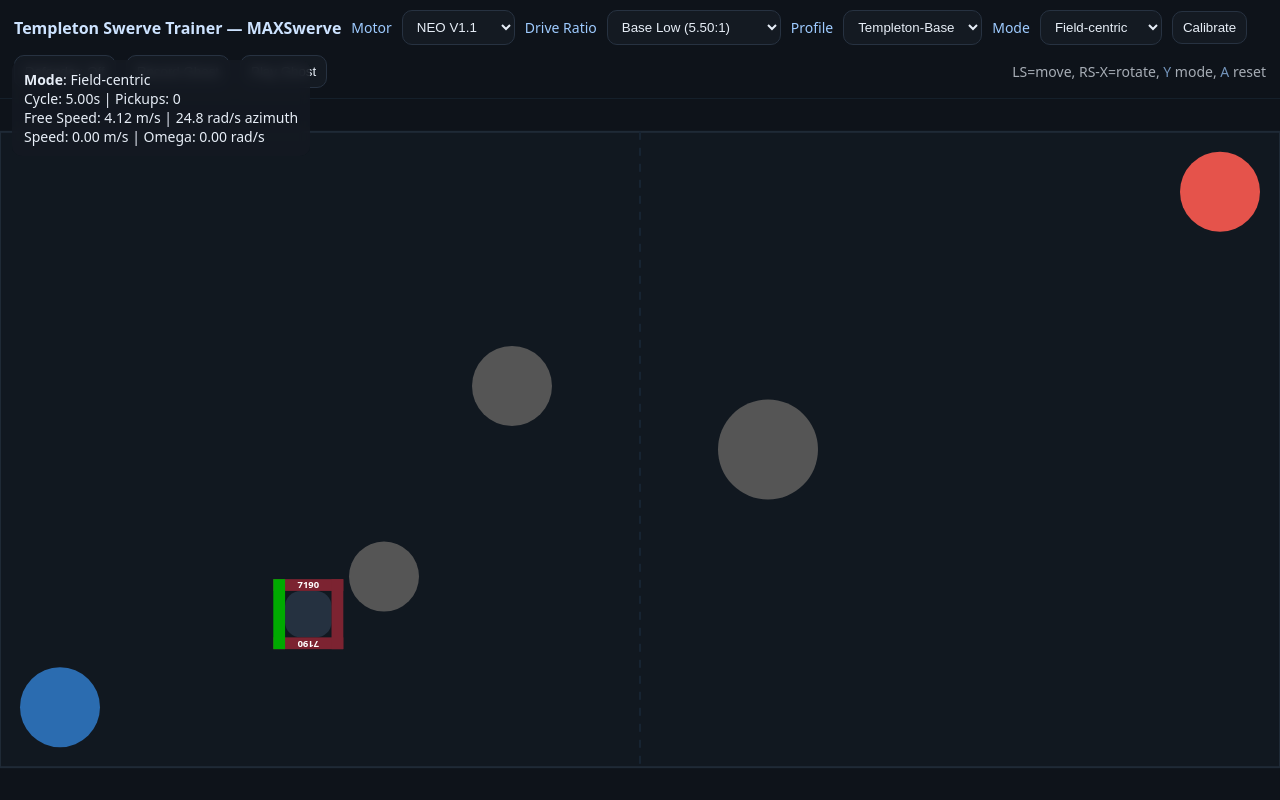
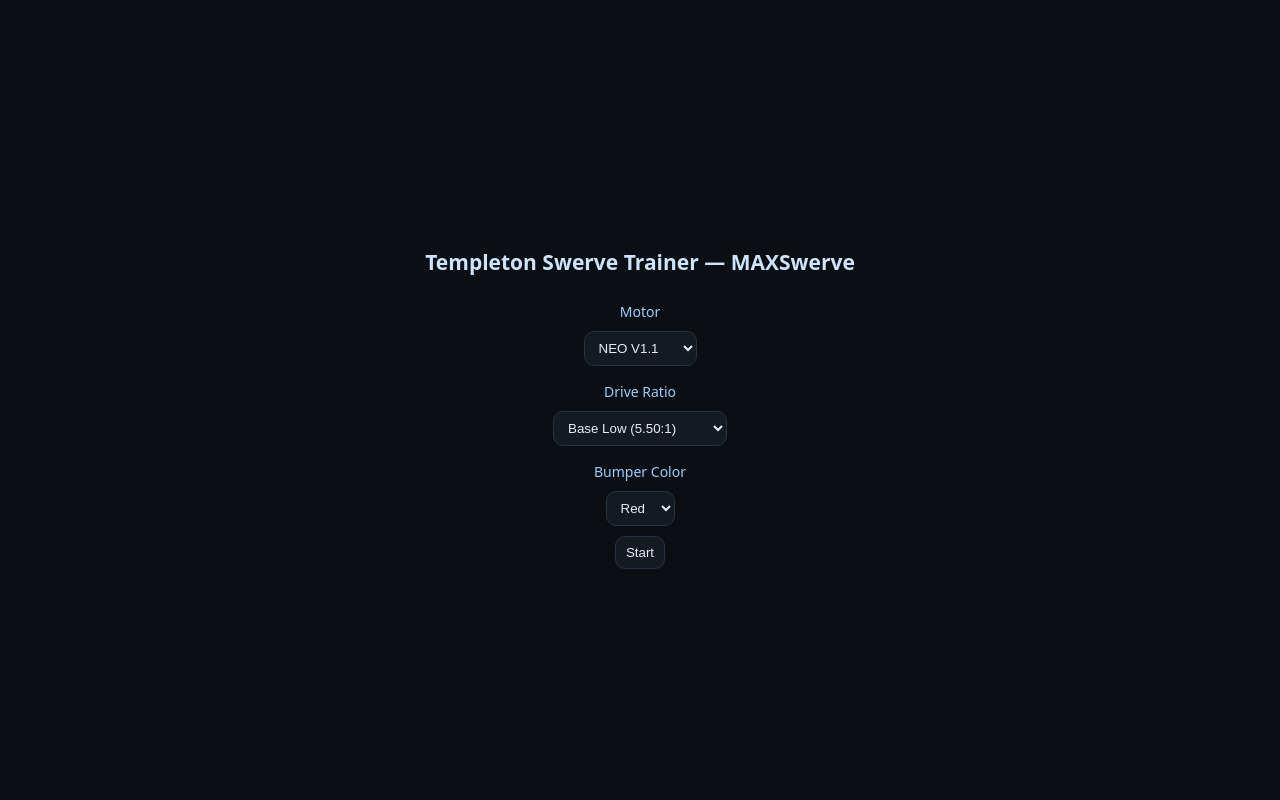
Before and after one commit to Orion-North/swervesim, a plain HTML site: page index.html in a window 1280 px wide. Shown: the top 800 px of the page. Drawn offline with Linux system fonts and the light colour scheme.

Commit message:
Add start screen with bumper selection

```diff
--- a/app.js
+++ b/app.js
@@ -34,6 +34,10 @@ const ui = {
   applyCal: document.getElementById('applyCal'),
   closeCal: document.getElementById('closeCal'),
   toast: document.getElementById('toast'),
+  startScreen: document.getElementById('startScreen'),
+  startBtn: document.getElementById('startBtn'),
+  homeBtn: document.getElementById('homeBtn'),
+  bumperSel: document.getElementById('bumperSel'),
 };
 const field = { Wm: 16.54, Hm: 8.21, pxPerM: 50 };
 let fieldPxW = 0, fieldPxH = 0;
@@ -43,6 +47,7 @@ let gearChart = JSON.parse(document.getElementById('gearChart').textContent);
 let profile = null;
 let motor = 'NEO';
 let driveRatio = 5.50;
+let bumperColor = '#7c2331';
 let lim = { vFree: 4.5, Fmax: 0, Iz: 1, omAzFree: 20 };
 let pose = { x:0, y:0, th: 0 };
 let velCmd = { vx:0, vy:0, om:0 };
@@ -58,6 +63,7 @@ let inputQ = []; let lastY=false, lastA=false;
 let recording = false, recordBuf = [];
 let playing = false, playBuf = [], playIdx = 0, playT0 = 0;
 let defenderOn = false, defender = { x:0, y:0, vmax: 3.0, r: 18 };
+let running = false;
 const clamp = (v,a,b)=> Math.max(a, Math.min(b,v));
 const db = (v,d)=> Math.abs(v)<d ? 0 : (v - Math.sign(v)*d)/(1-d);
 function rotF(vx,vy,ang){ const c=Math.cos(ang), s=Math.sin(ang); return [c*vx - s*vy, s*vx + c*vy]; }
@@ -266,7 +272,7 @@ function drawRobot(x,y,th,ghost){
   ctx.save(); ctx.translate(x,y); ctx.rotate(th);
   ctx.fillStyle = ghost ? '#253140aa' : '#253140';
   roundRectPath(ctx, -frameL/2, -frameW/2, frameL, frameW, 10*fac); ctx.fill();
-  ctx.fillStyle = ghost ? '#7c2331aa' : '#7c2331';
+  ctx.fillStyle = ghost ? bumperColor + 'aa' : bumperColor;
   ctx.fillRect(-outerL/2, -outerW/2, outerL, bpx);
   ctx.fillRect(-outerL/2, outerW/2 - bpx, outerL, bpx);
   ctx.fillRect(outerL/2 - bpx, -outerW/2, bpx, outerW);
@@ -339,11 +345,25 @@ ui.profileSel.onchange = (e)=> setProfile(e.target.value);
 ui.motorSel.onchange = (e)=> setMotor(e.target.value);
 ui.ratioSel.onchange = (e)=> setRatio(e.target.value);
 ui.modeSel.onchange = (e)=> setControlMode(e.target.value === 'field');
+ui.startBtn.onclick = ()=> startGame();
+ui.homeBtn.onclick = ()=> returnToStart();
 window.addEventListener('resize', resizeSim);
-function init(){ loadUI(); resizeSim(); resetCycle(); loop(); }
+
+function startGame(){
+  setMotor(ui.motorSel.value);
+  setRatio(ui.ratioSel.value);
+  bumperColor = ui.bumperSel.value === 'blue' ? '#233b7c' : '#7c2331';
+  ui.startScreen.style.display = 'none';
+  init();
+}
+function returnToStart(){
+  running = false;
+  ui.startScreen.style.display = 'flex';
+}
+function init(){ resizeSim(); resetCycle(); last = performance.now(); running = true; loop(); }
 let last = performance.now();
-function loop(){ pollGamepad(); consumeInput(); const now=performance.now(); const dt = Math.min(0.04, (now-last)/1000); last = now; step(dt); draw(); updateHUD(); requestAnimationFrame(loop); }
-init();
+function loop(){ if (!running) return; pollGamepad(); consumeInput(); const now=performance.now(); const dt = Math.min(0.04, (now-last)/1000); last = now; step(dt); draw(); updateHUD(); requestAnimationFrame(loop); }
+loadUI();
 (function(){
   try{
     console.assert(wrapPI(4*Math.PI) === 0, 'wrapPI 4π');
--- a/index.html
+++ b/index.html
@@ -7,16 +7,26 @@
 <link rel="stylesheet" href="style.css">
 </head>
 <body>
+<div id="startScreen">
+  <h2>Templeton Swerve Trainer — MAXSwerve</h2>
+  <label class="k">Motor</label>
+  <select id="motorSel">
+    <option value="NEO">NEO V1.1</option>
+    <option value="VORTEX">NEO Vortex</option>
+  </select>
+  <label class="k">Drive Ratio</label>
+  <select id="ratioSel"></select>
+  <label class="k">Bumper Color</label>
+  <select id="bumperSel">
+    <option value="red">Red</option>
+    <option value="blue">Blue</option>
+  </select>
+  <button id="startBtn">Start</button>
+</div>
+
 <div id="wrap">
   <header>
     <h1>Templeton Swerve Trainer — MAXSwerve</h1>
-    <label class="k">Motor</label>
-    <select id="motorSel">
-      <option value="NEO">NEO V1.1</option>
-      <option value="VORTEX">NEO Vortex</option>
-    </select>
-    <label class="k">Drive Ratio</label>
-    <select id="ratioSel"></select>
     <label class="k">Profile</label>
     <select id="profileSel"></select>
     <label class="k">Mode</label>
@@ -28,6 +38,7 @@
     <button id="defBtn">Defender: Off</button>
     <button id="recBtn">Record Ghost</button>
     <button id="playBtn">Play Ghost</button>
+    <button id="homeBtn">Return to Start</button>
     <span style="margin-left:auto;opacity:.7">LS=move, RS-X=rotate, <span class="k">Y</span> mode, <span class="k">A</span> reset</span>
   </header>
   <div id="sim">
--- a/style.css
+++ b/style.css
@@ -4,6 +4,9 @@ header { padding:10px 14px; background:#0e131a; display:flex; flex-wrap:wrap; al
 header h1 { font-size:16px; margin:0; color:#cde3ff; white-space:nowrap }
 select, button { background:#141a22; color:#e7eef7; border:1px solid #273241; border-radius:10px; padding:8px 10px; }
 button { cursor:pointer; }
+#startScreen { position:fixed; top:0; left:0; width:100%; height:100%; background:#0b0f14; display:flex; flex-direction:column; justify-content:center; align-items:center; gap:10px; z-index:100; }
+#startScreen h2 { margin-bottom:10px; color:#cde3ff; }
+#startScreen label { margin-top:6px; }
 #hud { position:fixed; top:60px; left:12px; background:#141a22cc; padding:10px 12px; border-radius:10px; backdrop-filter: blur(6px); }
 .k { color:#9ecbff }
 #sim { flex:1; display:flex; }
```
